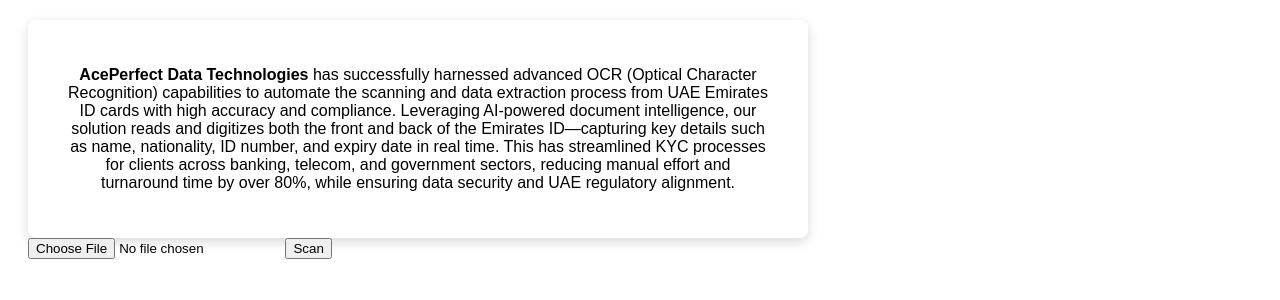
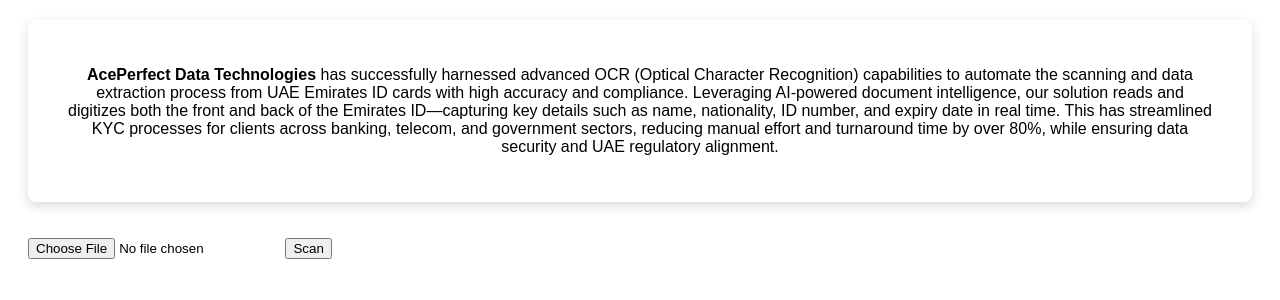
Before and after one commit to jayantkodwani/EmiratesID, a Flask app: page / in a window 1280 px wide. Shown: the part 138-438 px from the top of the page. Run offline with Flask 3, Linux system fonts and the light colour scheme.

Commit message:
Update index.html

```diff
--- a/templates/index.html
+++ b/templates/index.html
@@ -21,7 +21,7 @@
       border-radius: 8px;
       padding: 30px 40px;
       box-shadow: 0 4px 12px rgba(0, 0, 0, 0.15);
-      max-width: 700px;
+      max-width: 1200px;
       text-align: center;
                    }
 
@@ -70,7 +70,7 @@
      <div class="container">
     <p> <strong>AcePerfect Data Technologies</strong> has successfully harnessed advanced OCR (Optical Character Recognition) capabilities to automate the scanning and data extraction process from UAE Emirates ID cards with high accuracy and compliance. Leveraging AI-powered document intelligence, our solution reads and digitizes both the front and back of the Emirates ID—capturing key details such as name, nationality, ID number, and expiry date in real time. This has streamlined KYC processes for clients across banking, telecom, and government sectors, reducing manual effort and turnaround time by over 80%, while ensuring data security and UAE regulatory alignment.</p>
  </div>
-
+<br><br>
     <form id="upload-form" enctype="multipart/form-data">
         <input type="file" name="image" accept="image/*,application/pdf" required />
         <button type="submit">Scan</button>
```
